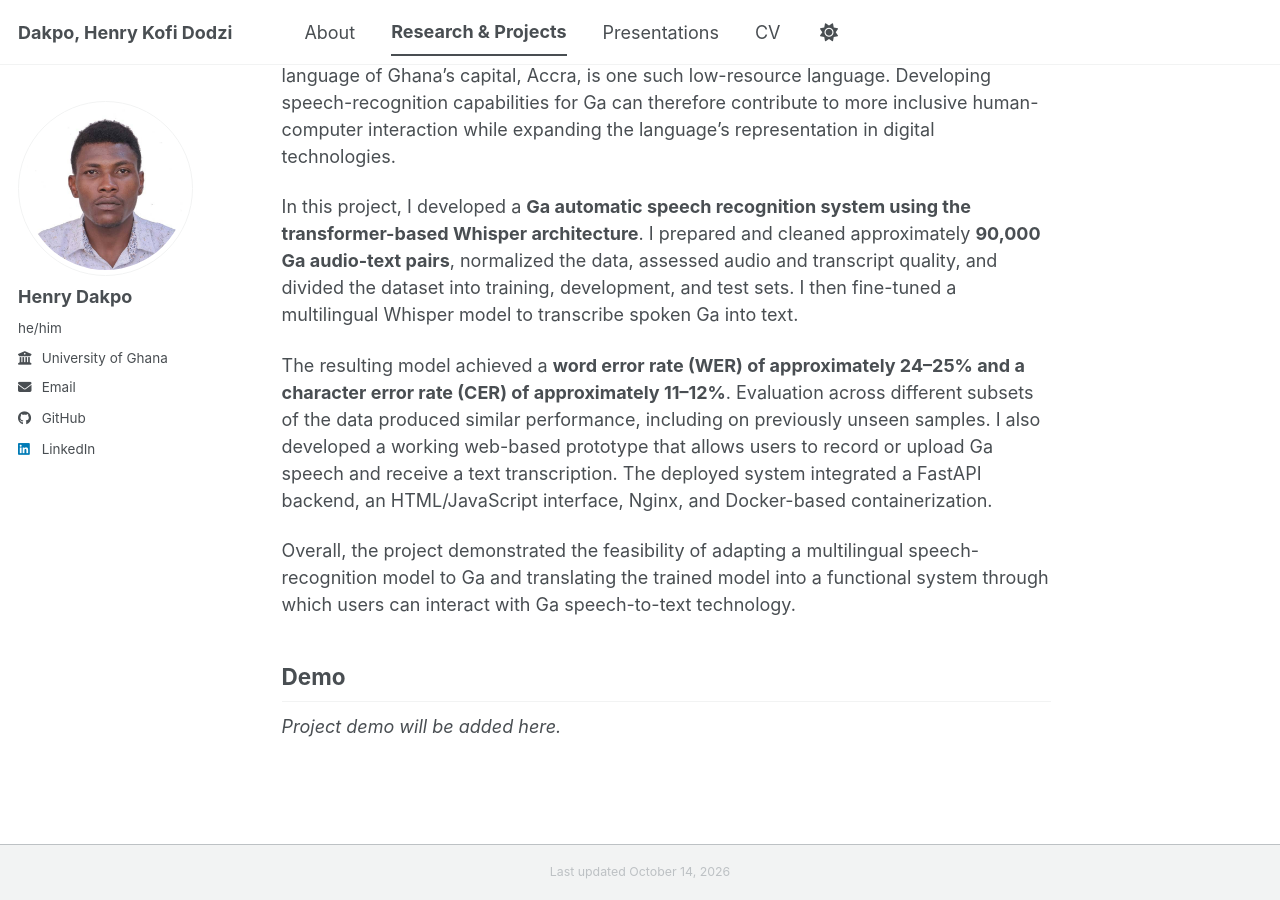
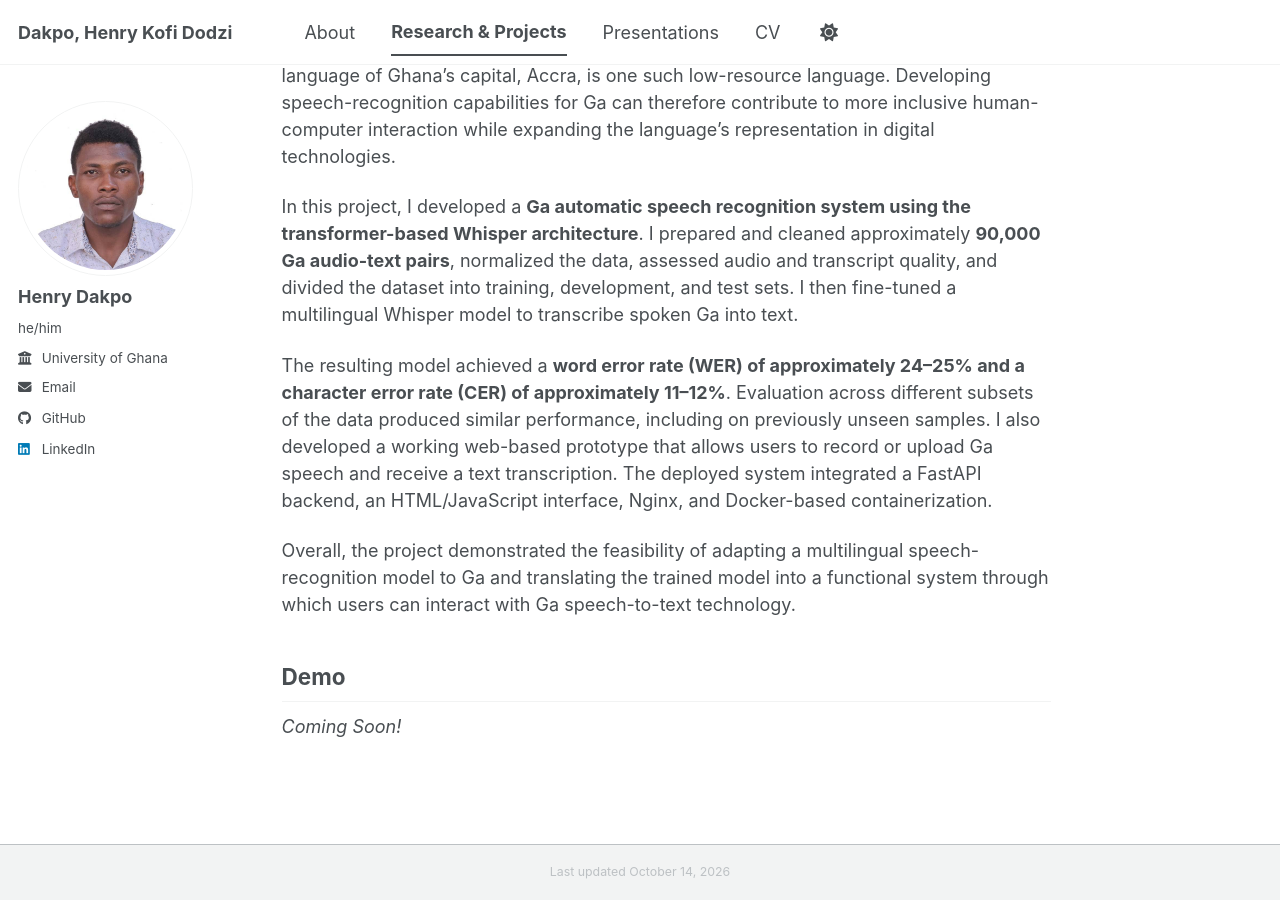
Before and after one commit to henrycitadel9-rgb/henrycitadel9-rgb.github.io, a Jekyll site: the page built from _portfolio/portfolio-2.md, in a window 1280 px wide and 900 px high, scrolled down 752 px. Built offline with Jekyll 4.4.1, drawn with Linux system fonts in a browser that asks for light colours; a style sheet for code colours, icons or effects is not loaded.

Commit message:
Update demo section text to 'Coming Soon!'

```diff
--- a/_portfolio/portfolio-2.md
+++ b/_portfolio/portfolio-2.md
@@ -24,4 +24,4 @@ Overall, the project demonstrated the feasibility of adapting a multilingual spe
 
 ## Demo
 
-*Project demo will be added here.*
+*Coming Soon!*
```
